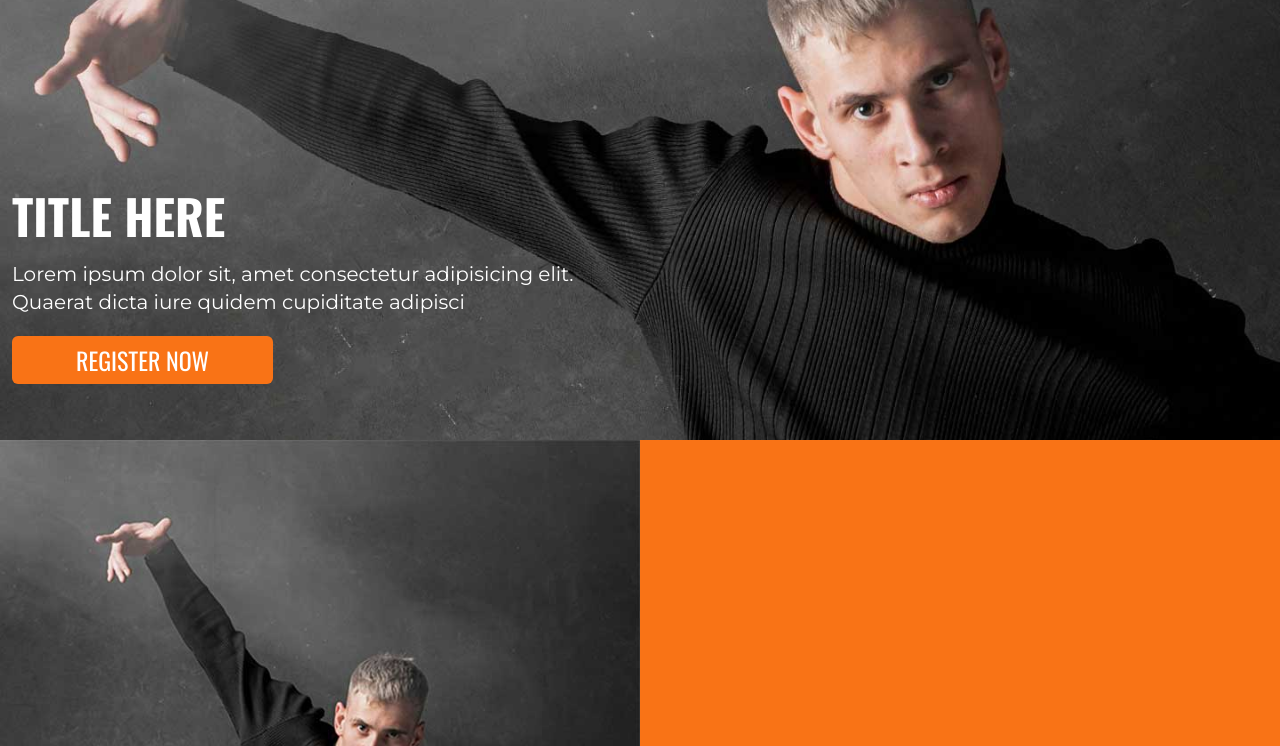
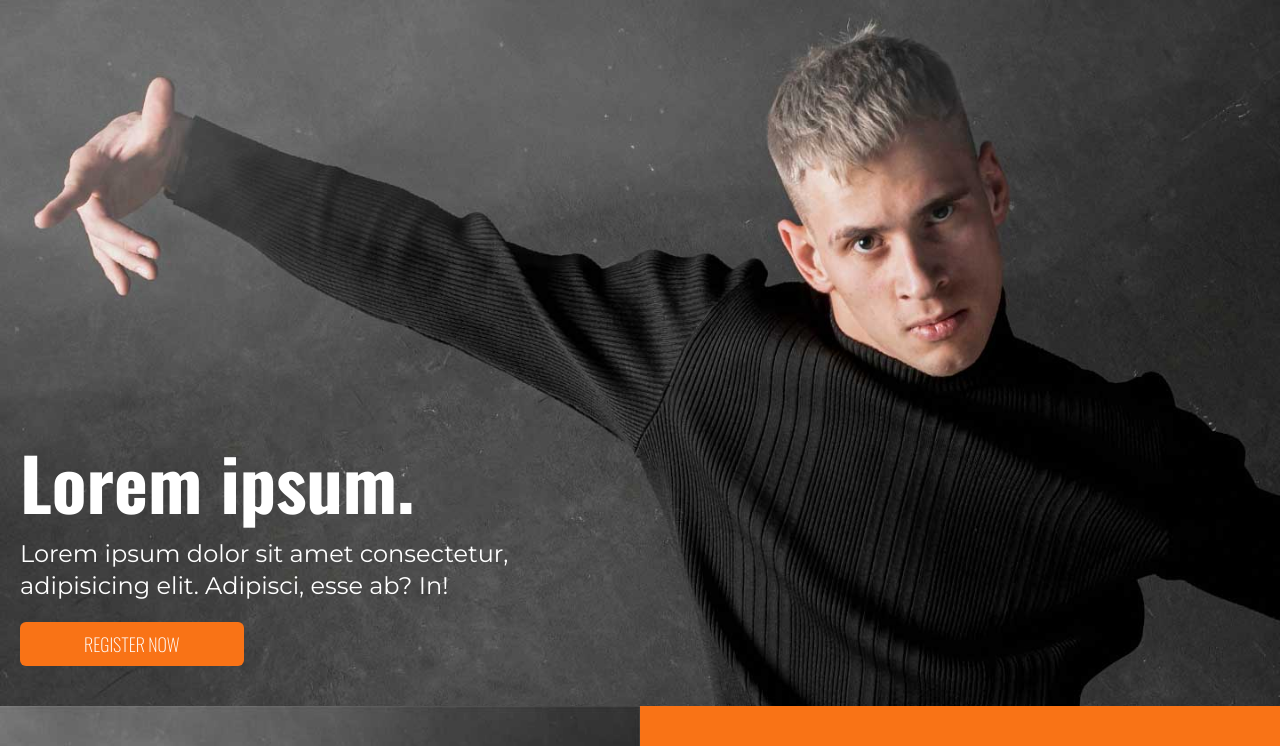
Before and after one commit to TanbhirAhmad/best-dance, a website built with Vite: page index.html in a window 1280 px wide. Shown: the top 746 px of the page. Built offline with nearby package versions, Linux system fonts and the light colour scheme.

Commit message:
header section rebuild

```diff
--- a/index.html
+++ b/index.html
@@ -8,21 +8,32 @@
 </head>
 <body class="font-Oswald max-w-7xl mx-auto text-white">
     <!-- This is header section -->
-    <header>
-        <div class="bg-bg-banner bg-no-repeat bg-cover bg-center h-auto ps-3
-        ">
-            <div class="sm:w-1/2 sm:pb-10">
-                <h1 class="uppercase font-bold text-5xl pt-28
-                sm:pt-48
-                ">title here</h1>
-            <p class="font-Montserrat text-xl py-3 font-normal
-            sm:py-5">Lorem ipsum dolor sit, amet consectetur adipisicing elit. Quaerat dicta iure quidem cupiditate adipisci</p>
-            <button class="bg-orange-500 text-2xl uppercase font-normal py-2 px-16 mb-4 rounded-md hover:bg-green-500
-
-            ">register now</button>
+    <!-- header section again -->
+    <header class="bg-bg-banner bg-cover bg-no-repeat flex items-end px-5
+    min-h-[233px]
+    md:min-h-[424px]
+    lg:min-h-[565px]
+    xl:min-h-[706px]
+    ">
+            <div class="mb-2
+            sm:w-1/2 md:mb-5
+            lg:mb-10
+            ">
+                <h1 class="font-bold
+                text-2xl
+                md:text-5xl
+                lg:text-7xl
+                ">Lorem ipsum.</h1>
+                <p class="font-Montserrat font-normal py-1 text-sm
+                md:text-xl md:py-5
+                lg:text-2xl
+                ">Lorem ipsum dolor sit amet consectetur, adipisicing elit. Adipisci, esse ab? In!</p>
+                <button class="bg-orange-500 font-thin uppercase  rounded-md hover:bg-green-500 text-md px-8 py-1
+                sm:text-lg
+                sm:px-16 sm:py-2
+                ">register now</button>
             </div>
-        </div>
-    </header>
+        </header>
     <!-- This is main section -->
     <main>
         <!-- This is amazing dance section -->
@@ -77,7 +88,7 @@
                         md:py-7
                         lg:text-2xl
                         ">Lorem ipsum dolor sit amet consectetur adipisicing elit. Cum facilis impedit sapiente, eveniet blanditiis ratione.</p>
-
+                        <!-- this is button -->
                         <button class="bg-gray-900 text-2xl uppercase font-normal py-2 px-16 mb-4 rounded-md hover:bg-green-500
                         sm:mb-0
 
@@ -93,9 +104,7 @@
             <div class="bg-[#ffa5006e] w-full flex items-center justify-center min-h-[287px]
             sm:min-h-[520px]
             md:min-h-[692px]
-            lg:min-h-[865px]
-
-            ">
+            lg:min-h-[865px]">
                 <div class="w-2/3 text-center">
                     <p class="font-Montserrat font-normal text-lg sm:text-3xl">Lorem ipsum dolor sit amet consectetur adipisicing elit. Maxime totam iusto voluptate odio illo fuga.</p>
                     <h1 class="text-2xl sm:text-6xl">Lorem, ipsum.</h1>
@@ -104,6 +113,9 @@
         </section>
 
 
+
+
+
         <!-- test test test -->
 
     </main>
```
